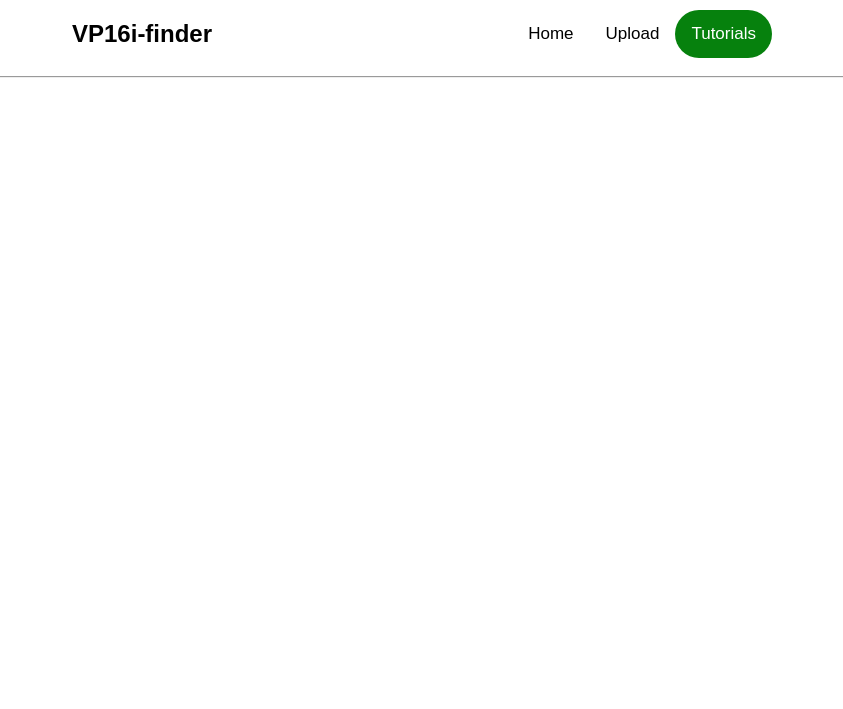
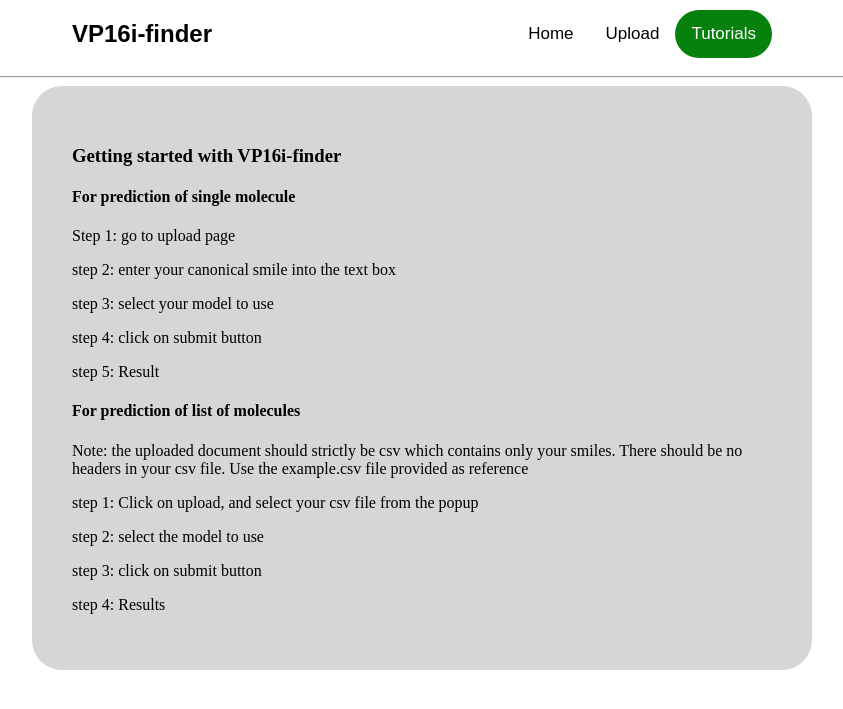
Before and after one commit to Ghaby-X/VP16i-finder, a Flask app: page /tutorial in a window 1280 px wide. Shown: the top 709 px of the page, without its empty margins (218-1061 px from the left). Run offline with Flask 3, Linux system fonts and the light colour scheme.

Commit message:
added bare content of tutorial page

```diff
--- a/static/tutorial.css
+++ b/static/tutorial.css
@@ -42,3 +42,12 @@ body {
     color: white;
     border-radius: 100px;
 }
+
+.content {
+    width: 700px;
+    background-color: rgb(214,214,214);
+    padding: 40px;
+    border-radius: 30px;
+
+    margin: auto;
+}
--- a/templates/tutorial.html
+++ b/templates/tutorial.html
@@ -21,6 +21,26 @@
     </div>
     <hr>
 
+    <div class = "content">
+        <h3>Getting started with VP16i-finder</h3>
+
+        <section class="single">
+            <h4>For prediction of single molecule</h4>
+            <p>Step 1: go to upload page</p>
+            <p>step 2: enter your canonical smile into the text box</p>
+            <p>step 3: select your model to use</p>
+            <p>step 4: click on submit button</p>
+            <p>step 5: Result</p>
+        </section>
+        <section class="csv">
+            <h4>For prediction of list of molecules</h4>
+            <p>Note: the uploaded document should strictly be csv which contains only your smiles. There should be no headers in your csv file. <span>Use the example.csv file provided as reference</span></p>
+            <p>step 1: Click on upload, and select your csv file from the popup</p>
+            <p>step 2: select the model to use</p>
+            <p>step 3: click on submit button</p>
+            <p>step 4: Results</p>
+        </section>
+    </div>
 
 </body>
 
```
